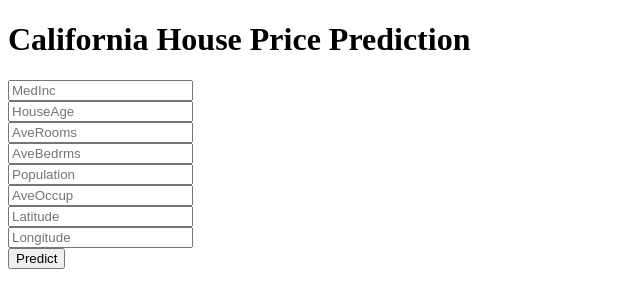
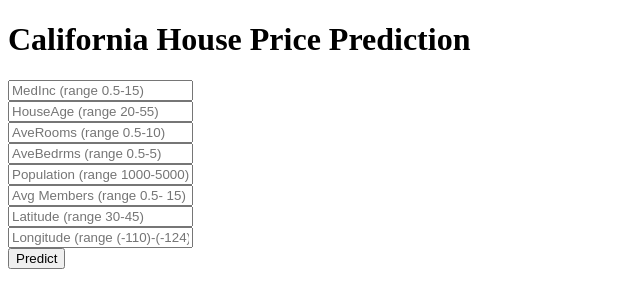
Before and after one commit to rahulmaurya255/California_house_prcing, a Flask app: page / in a window 1280 px wide. Shown: the top 308 px of the page, without its empty margins (0-640 px from the left). Run offline with Flask 3, Linux system fonts and the light colour scheme; parts of the project's set-up code (start-up, migrations or seed data) failed here and were passed over; some web fonts are replaced.

Commit message:
updating html temp and ren requirements

```diff
--- a/Templates/home.html
+++ b/Templates/home.html
@@ -16,14 +16,14 @@
 
          <!-- Main Input For Receiving Query to our ML-->
         <form action="{{ url_for('predict')}}" method="post">
-            <input type="text" name="MedInc" placeholder="MedInc" required="required" /><br>
-            <input type="text" name="HouseAge" placeholder="HouseAge" required="required" /><br>
-            <input type="text" name="AveRooms" placeholder="AveRooms" required="required" /><br>
-            <input type="text" name="AveBedrms" placeholder="AveBedrms" required="required" /><br>
-            <input type="text" name="Population" placeholder="Population" required="required" /><br>
-            <input type="text" name="AveOccup" placeholder="AveOccup" required="required" /><br>
-            <input type="text" name="Latitude" placeholder="Latitude" required="required" /><br>
-            <input type="text" name="Longitude" placeholder="Longitude" required="required" /><br>
+            <input type="text" name="MedInc" placeholder="MedInc (range 0.5-15)" required="required" /><br>
+            <input type="text" name="HouseAge" placeholder="HouseAge (range 20-55)" required="required" /><br>
+            <input type="text" name="AveRooms" placeholder="AveRooms (range 0.5-10)" required="required" /><br>
+            <input type="text" name="AveBedrms" placeholder="AveBedrms (range 0.5-5)" required="required" /><br>
+            <input type="text" name="Population" placeholder="Population (range 1000-5000)" required="required" /><br>
+            <input type="text" name="AveOccup" placeholder="Avg Members (range 0.5- 15)" required="required" /><br>
+            <input type="text" name="Latitude" placeholder="Latitude (range 30-45)" required="required" /><br>
+            <input type="text" name="Longitude" placeholder="Longitude (range (-110)-(-124))" required="required" /><br>
             <button type="submit" class="btn btn-primary btn-block btn-large">Predict</button>
         </form>
 
```
Also changed, not shown: requirements.txt (line endings or trailing spaces), 1 other file.
